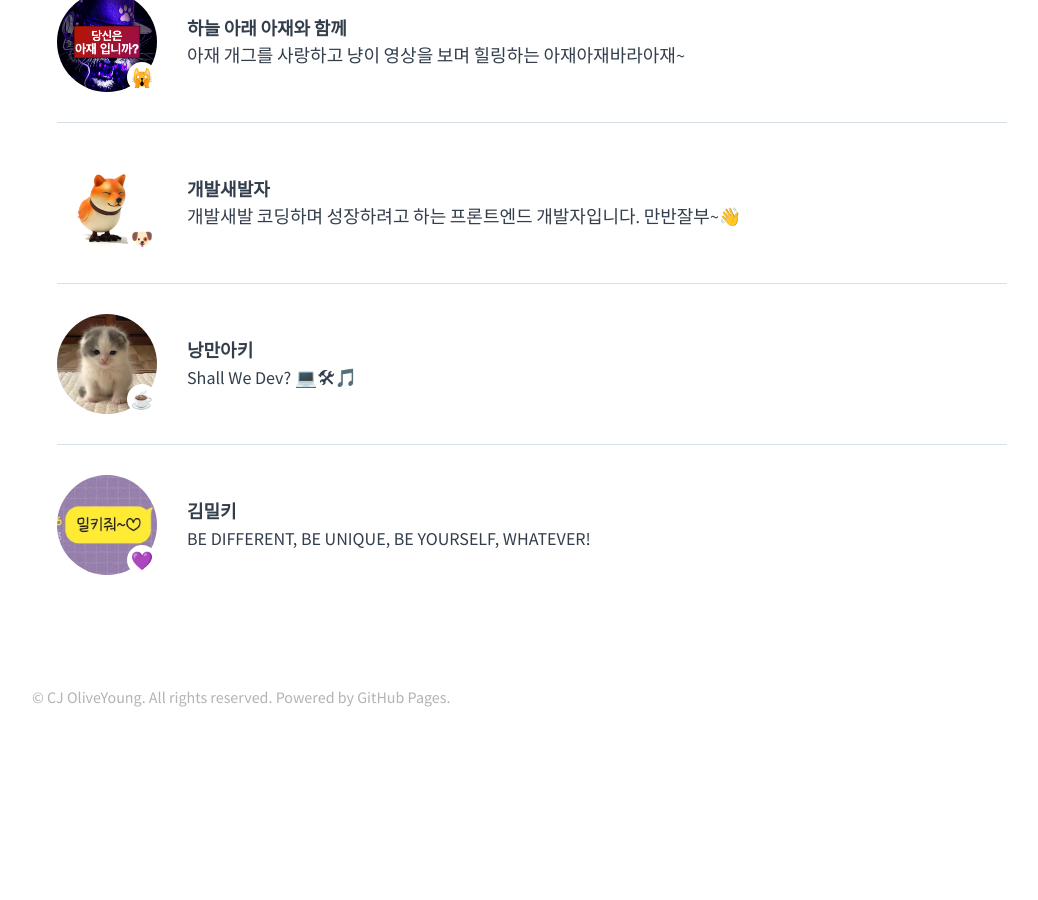
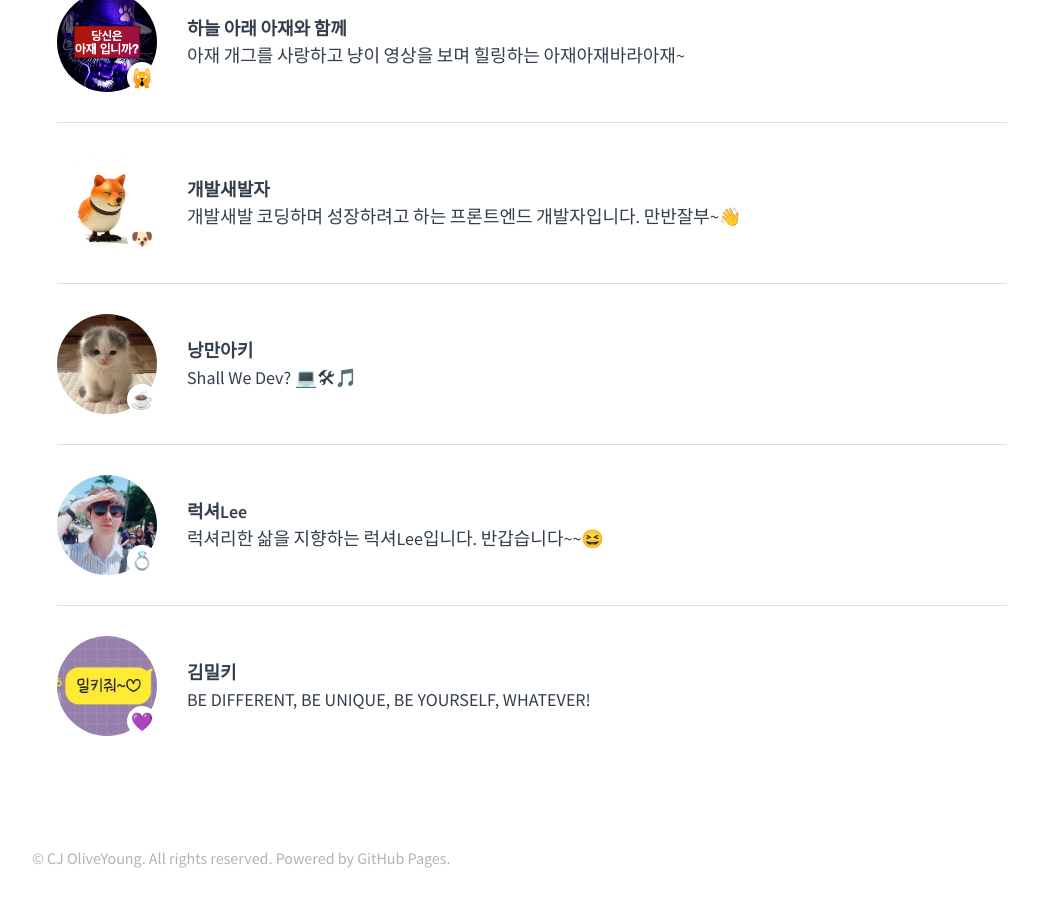
Before and after one commit to tedpark/oy-alldev.github.io, a Jekyll site: the page built from about/index.md, in a window 1280 px wide and 900 px high, scrolled down 1903 px. Shown: the whole window, without its empty margins (108-1146 px from the left). Built offline with Jekyll 4.4.1, drawn with Linux system fonts in a browser that asks for light colours; before the commit the page ends 2642 px from its top, so only the background shows below that.

Commit message:
[feature] 이종하프로필작성

```diff
--- a/_data/members.yml
+++ b/_data/members.yml
@@ -55,3 +55,8 @@
   emoji: 💜
   name: 김밀키
   comment: BE DIFFERENT, BE UNIQUE, BE YOURSELF, WHATEVER!
+
+- id: 834836
+  emoji: 💍
+  name: 럭셔Lee
+  comment: 럭셔리한 삶을 지향하는 럭셔Lee입니다. 반갑습니다~~😆
```
Also changed, not shown: about/img/834836.jpg (added).
